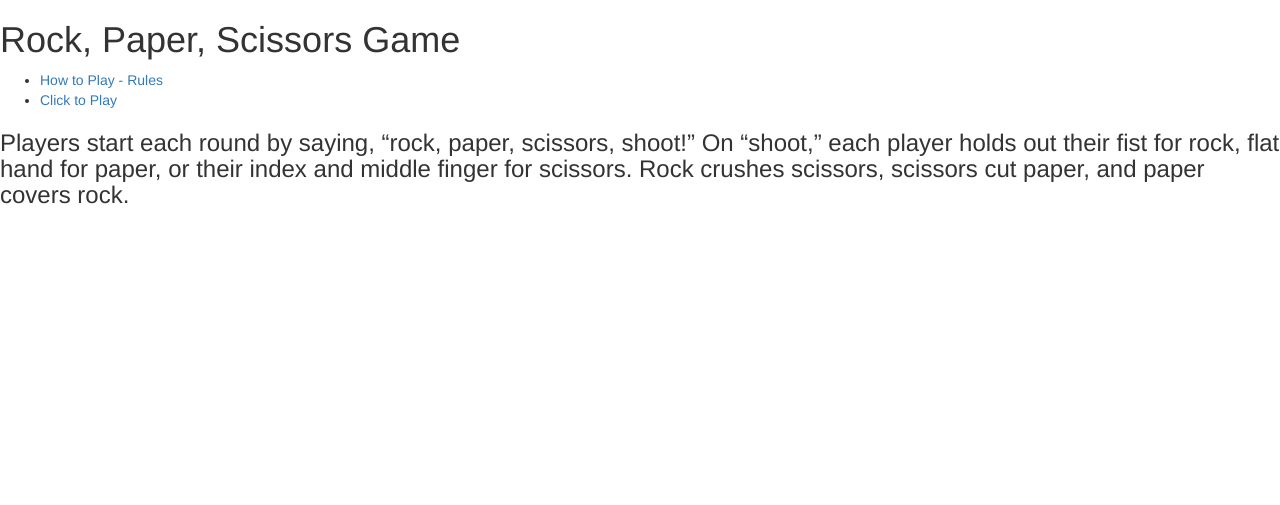
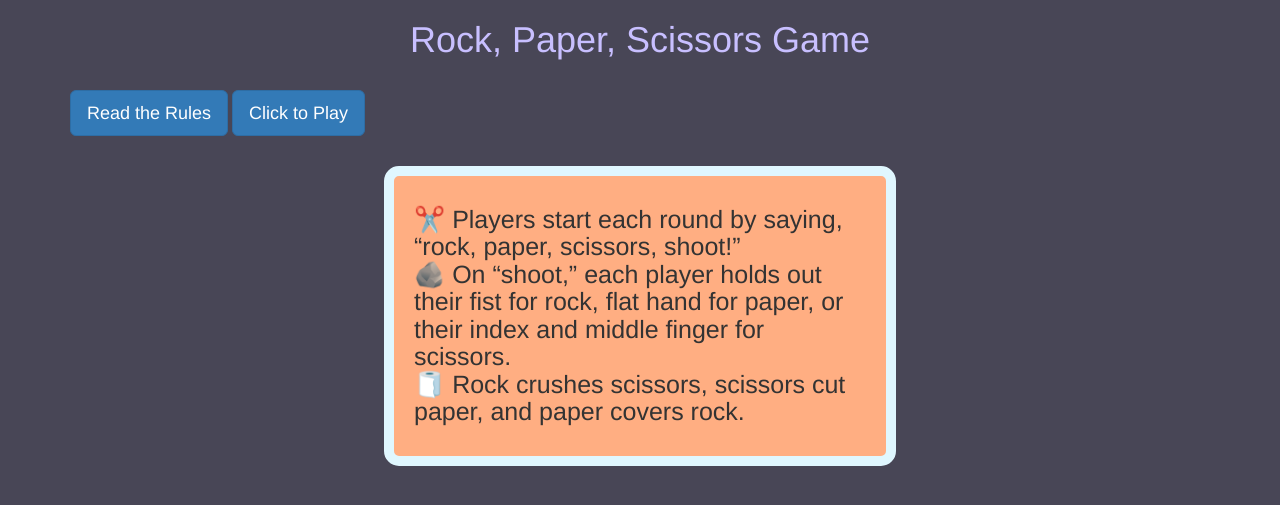
Before and after one commit to elicodes89/piedrapapeltijera_hwork, a Flask app: page /rules in a window 1280 px wide. Shown: the top 505 px of the page. Run offline with Flask 2, Linux system fonts and the light colour scheme; some libraries are stand-ins or nearby versions.

Commit message:
added bootstrap. added buttons, added css on both pages

```diff
--- /dev/null
+++ b/rockpaperscissor_start/static/css/main.css
@@ -0,0 +1,31 @@
+body {
+    background-color: #484656;
+}
+
+ul {
+    text-align: left;
+    margin: 30px
+
+
+}
+
+h1, h2, h3{
+    color: #c8bfff;
+    text-align: center;
+
+}
+
+h4 {
+    font-size: 25px;
+}
+
+.reglas {
+    justify-content: center;
+    width: 40vw;
+    background-color: #ffae82;
+    padding: 20px;
+    margin: auto;
+    border: 10px solid #e0f7ff;
+    border-radius: 15px;
+
+}
--- a/rockpaperscissor_start/templates/base.html
+++ b/rockpaperscissor_start/templates/base.html
@@ -1,12 +1,14 @@
 {% extends "bootstrap/base.html" %}
 <html>
     <head>
+    <link rel="stylesheet" href="{{ url_for('static', filename='css/main.css') }}">
+
     <title>{{ title }} - 🪨 🧻 ✂️ Let's Play </title>
     </head>
     <body>
         <ul>
-        <li><a href="/rules">How to Play - Rules</a></li>
-        <li><a href="/rock/scissors">Click to Play</a></li>
+            <a href="/rules" class="btn btn-primary btn-lg" tabindex="-1" role="button" aria-disabled="false">Read the Rules</a>
+            <a href="/rock/scissors" class="btn btn-primary btn-lg" tabindex="-1" role="button" aria-disabled="false">Click to Play</a>
         </ul>
         <hr>
         {% block content %}
--- a/rockpaperscissor_start/templates/rules.html
+++ b/rockpaperscissor_start/templates/rules.html
@@ -2,20 +2,23 @@
 
 {% block content %}
 
+<link rel="stylesheet" href="{{ url_for('static', filename='css/main.css') }}">
+
 <h1>Rock, Paper, Scissors Game</h1>
 
 <ul>
-    <li><a href="/rules">How to Play - Rules</a></li>
-    <li><a href="/rock/scissors">Click to Play</a></li>
+    <a href="/rules" class="btn btn-primary btn-lg" tabindex="-1" role="button" aria-disabled="false">Read the Rules</a>
+    <a href="/rock/scissors" class="btn btn-primary btn-lg" tabindex="-1" role="button" aria-disabled="false">Click to Play</a>
 </ul>
 
-<div className = "reglas">
-    <h3>
-        Players start each round by saying, “rock, paper, scissors, shoot!”
-        On “shoot,” each player holds out their fist for rock, flat hand for paper,
-        or their index and middle finger for scissors. Rock crushes scissors, scissors
-        cut paper, and paper covers rock.
-    </h3>
+<div class = "reglas">
+    <h4>
+        ✂️ Players start each round by saying, “rock, paper, scissors, shoot!” <br>
+        🪨 On “shoot,” each player holds out their fist for rock, flat hand for paper,
+        or their index and middle finger for scissors.  <br>
+        🧻 Rock crushes scissors, scissors cut paper, and paper covers rock.
+    </h4>
 </div>
 
+
 {% endblock %}
```
Also changed, not shown: rockpaperscissor_start/templates/index.html (+9 -8 lines).
